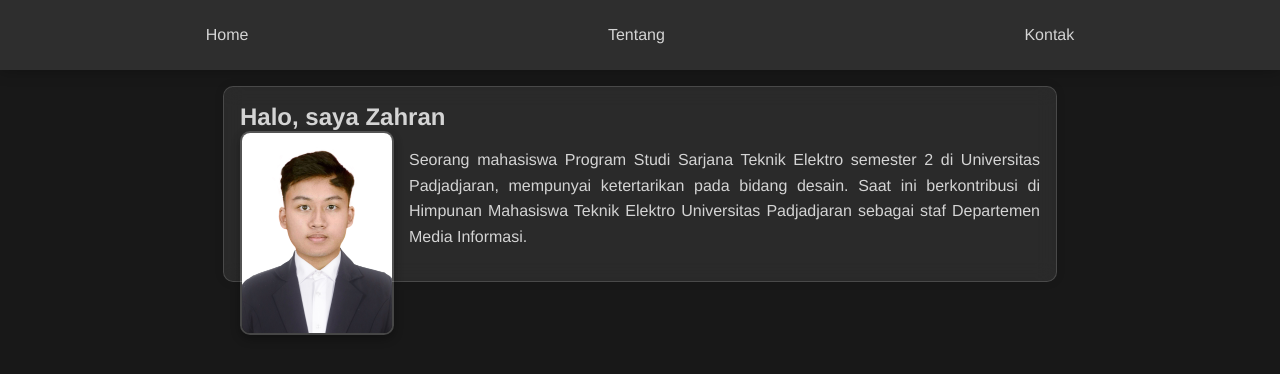
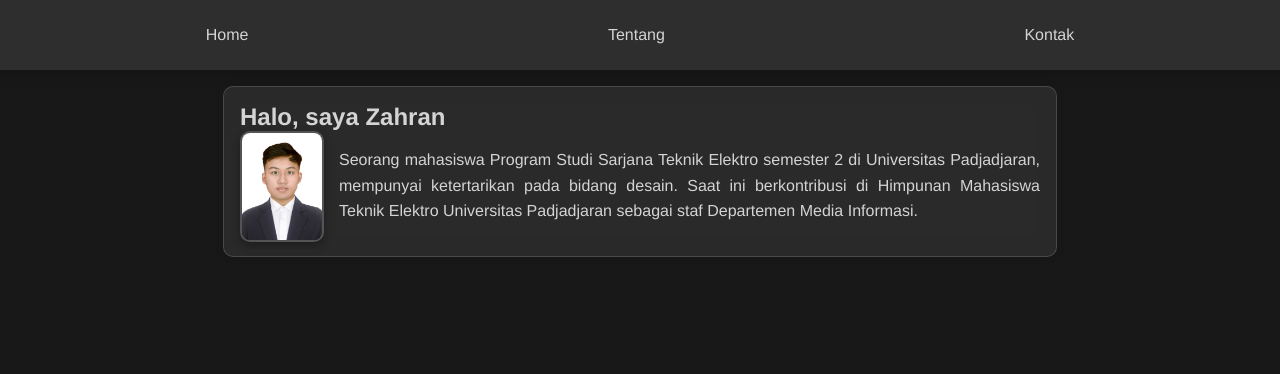
Before and after one commit to Zahran-Fardiaz/my-website, a plain HTML site: page index.html in a window 1280 px wide. Drawn offline with Linux system fonts and the light colour scheme.

Commit message:
your commit message

```diff
--- a/index.html
+++ b/index.html
@@ -17,7 +17,7 @@
     </header>
     <section>
     <h1>Halo, saya Zahran</h1>
-    <img src="static/img/140910240054.jpeg" alt="Descriptive Alt Text" style="max-width: 150px; height: auto; border-radius: 10px;">
+    <img src="static/img/140910240054.jpeg" alt="Descriptive Alt Text" style="max-width: 80px; height: auto; border-radius: 10px;">
         <p>Seorang mahasiswa Program Studi Sarjana Teknik Elektro semester 2 di Universitas Padjadjaran, mempunyai ketertarikan pada bidang desain. Saat ini berkontribusi di Himpunan
     Mahasiswa Teknik Elektro Universitas Padjadjaran sebagai staf Departemen Media Informasi.</p>
 </section>
```
